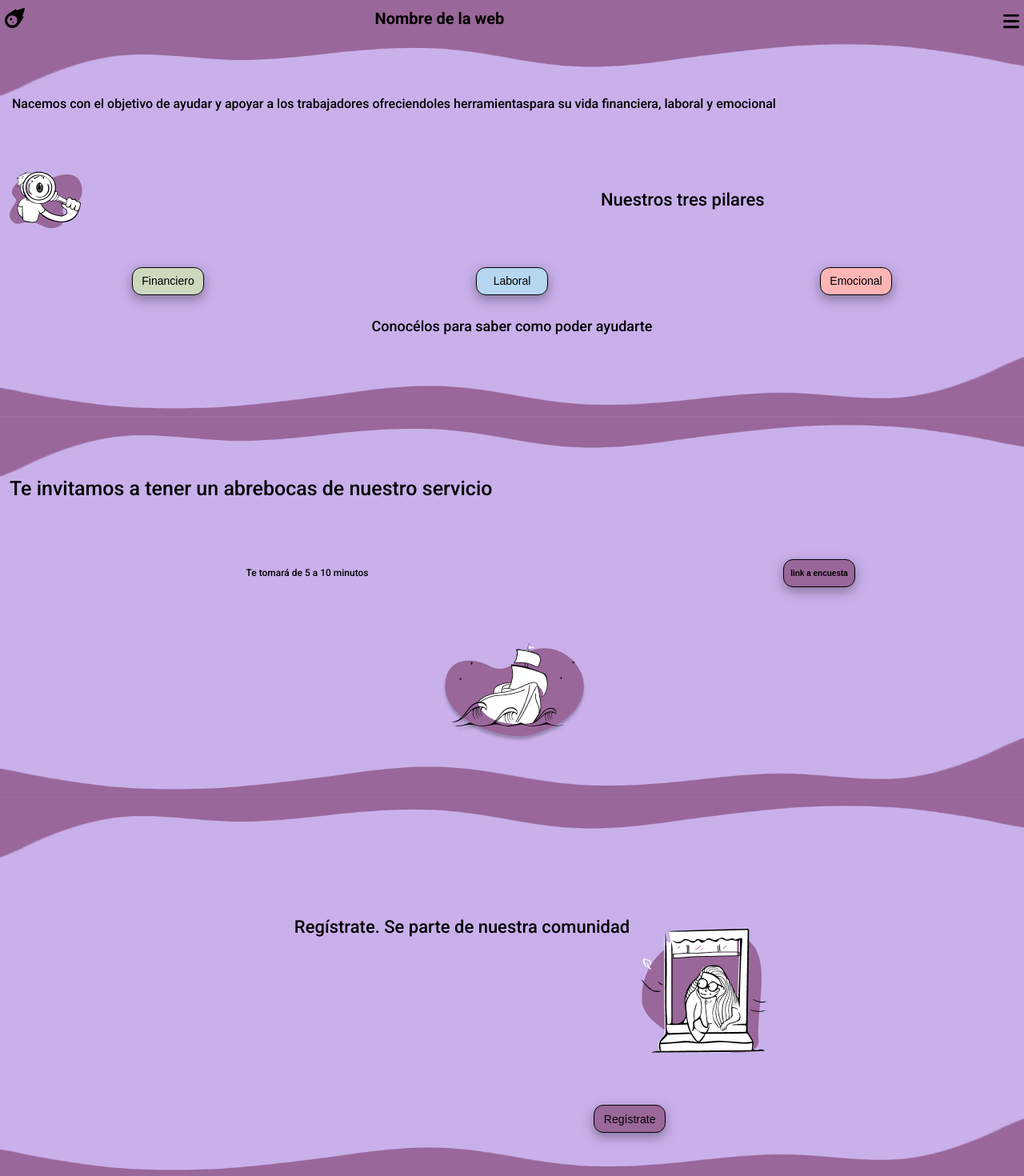
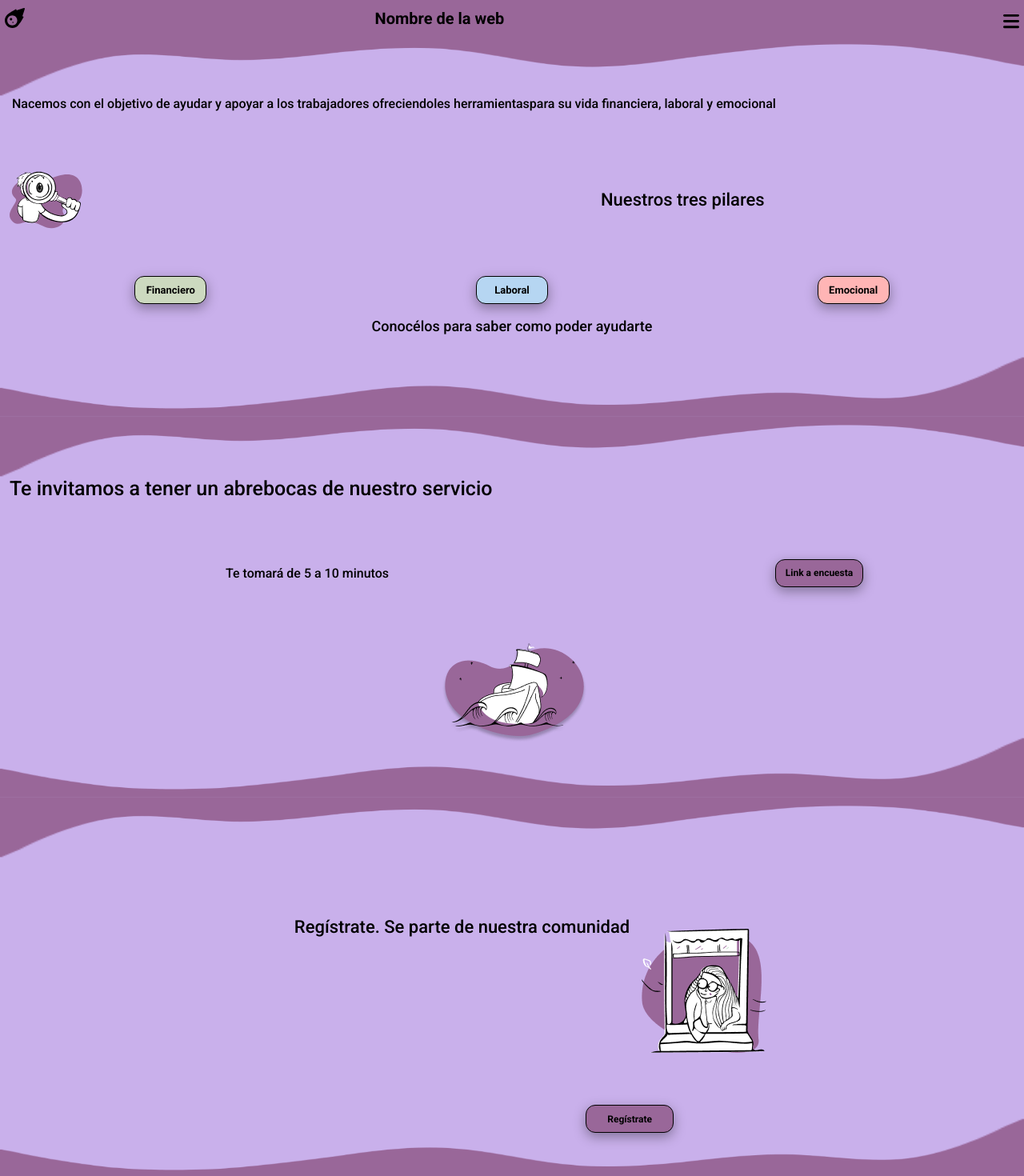
Before and after one commit to creator-krixus/hackatonFrontend, a React (Create React App) app: page / in a window 1280 px wide. Shown: the top 1470 px of the page at 80% size. Built offline with nearby package versions, Linux system fonts and the light colour scheme.

Commit message:
Feature: Improve UX in the buttons of Landing Page

```diff
--- a/src/components/landingPage/LandingPage.css
+++ b/src/components/landingPage/LandingPage.css
@@ -37,9 +37,10 @@
 } */
 
 .a {
-    font-size: var(--sm);
+    font-size: var(--md);
     text-decoration: none;
     color: black;
+
 }
 
 .main {
@@ -91,33 +92,39 @@
 
 .container-buttons {
     display: grid;
-    grid-template-columns: repeat(3, 1fr);
-    gap: 10px;
+    /* grid-template-columns: repeat(3, 1fr); */
+    /* gap: 10px; */
     justify-items: center;
     align-items: center;
 }
 
 .secondary-button {
+    display: grid;
     border-radius: 12px;
     border: 1px solid black;
-    width: 90px !important;
+    width: 110px;
     height: 35px;
     cursor: pointer;
-    font-size: 1rem;
+    font-size: 1.2rem;
     font-weight: bold;
     box-shadow: rgba(0, 0, 0, 0.35) 0px 5px 15px;
+    align-items: center;
+    justify-items: center;
 }
 
 .container-buttons .financiera:nth-child(1){
     background: var(--light-green);
+    font-size: 1.3rem;
 }
 
 .container-buttons .laboral:nth-child(2){
     background: var(--light-blue);
+    font-size: 1.3rem;
 }
 
 .container-buttons .emocional:nth-child(3){
     background: var(--light-pink);
+    font-size: 1.3rem;
 }
 
 .main-aboutus .waves-blue {
@@ -170,18 +177,20 @@
 }
 
 .services-container .p {
-    font-size: var(--sm);
+    font-size: var(--md);
 }
 
 .main-services .encuesta {
+    text-decoration: none;
     background-color: var(--dark-purple);
     border-radius: 12px;
     border: 1px solid black;
-    width: 90px;
+    width: 110px;
     height: 35px;
     cursor: pointer;
-    font-size: 1rem;
+    font-size: var(--sm);
     font-weight: bold;
+    color: black;
     box-shadow: rgba(0, 0, 0, 0.35) 0px 5px 15px;
 }
 
@@ -252,7 +261,14 @@
 }
 
 .main-benefits .button-container .register {
+    text-decoration: none;
     background: var(--dark-purple);
+    width: 110px;
+    height: 35px;
+    cursor: pointer;
+    font-size: var(--sm);
+    font-weight: bold;
+    color: black;
 }
 
 .main-benefits .wave-pink {
--- a/src/components/landingPage/LandingPage.jsx
+++ b/src/components/landingPage/LandingPage.jsx
@@ -38,9 +38,9 @@ export default function LandingPage() {
                     </div>
                     <div className="container-buttons">
 
-                        <button ref={el =>btnFin = el} className="secondary-button financiera"> <Link className="a"   to="financiero">Financiero</Link></button>
-                        <button ref={el =>btnLab = el} className="secondary-button laboral"> <Link className="a"   to="laboral">Laboral</Link></button>
-                        <button ref={el =>btnEmo = el} className="secondary-button emocional"> <Link className="a"   to="emocional">Emocional</Link></button>
+                        <Link ref={el =>btnFin = el} className="secondary-button financiera a"   to="financiero">Financiero</Link>
+                        <Link ref={el =>btnLab = el} className="secondary-button laboral a"   to="laboral">Laboral</Link>
+                        <Link ref={el =>btnEmo = el} className="secondary-button emocional a"   to="emocional">Emocional</Link>
                     </div>
 
                     <h4 className="h4">Conocélos para saber como poder ayudarte</h4>
@@ -52,7 +52,8 @@ export default function LandingPage() {
                     <h3 className="h3">Te invitamos a tener un abrebocas de nuestro servicio</h3>
                     <div className="services-container">
                         <p className="p">Te tomará de 5 a 10 minutos</p>
-                        <button ref={el =>btnServ = el} className="encuesta">link a encuesta</button>
+                        <Link ref={el =>btnServ = el} className="secondary-button encuesta" to="/">Link a encuesta</Link>
+
                     </div>
                     <img  ref={el =>bote = el} className="navigate-boat" src={navigateboat} alt="Boat"/>
                     <img ref={el =>callService = el} className="wave-green" src={wavepurple} alt="Green waves"/>
@@ -65,7 +66,7 @@ export default function LandingPage() {
                         <img ref={el =>sing = el} className="singin" src={singin} alt=""/>
                     </div>
                     <div className="button-container">
-                        <button ref={el =>btnRegistro = el} class="secondary-button register"><Link className="a" to="/">Regístrate</Link></button>
+                        <Link ref={el =>btnRegistro = el} className="secondary-button register" to="/">Regístrate</Link>
                     </div>
                     <img ref={el =>registrate = el} className="wave-pink" src={wavepurple} alt="Pink waves"/>
                 </section>
```
